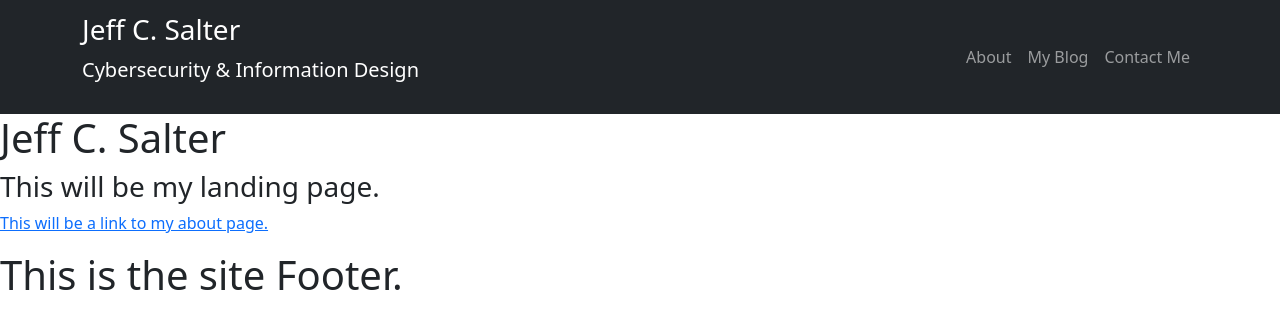
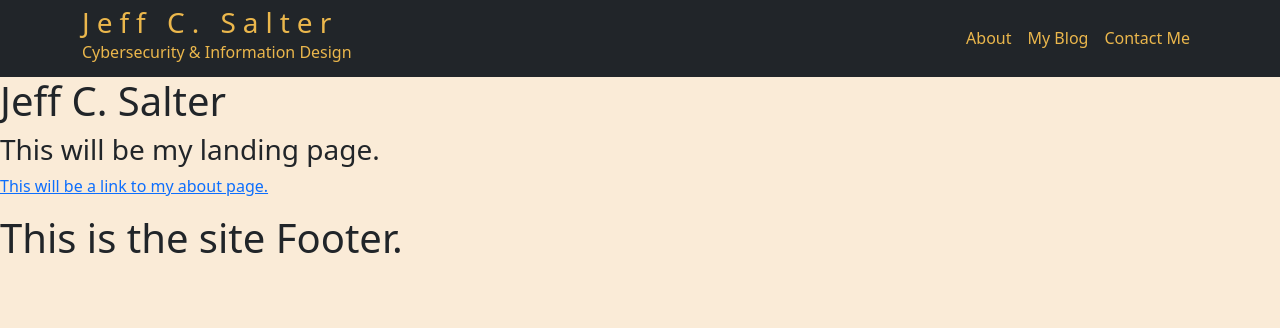
Before and after one commit to Moonraker79/jcs, a Gatsby site: page / in a window 1280 px wide. Built offline with nearby package versions, Linux system fonts and the light colour scheme; Gatsby itself is replaced by a stand-in of ours.

Commit message:
header edits

```diff
--- a/src/components/Header.js
+++ b/src/components/Header.js
@@ -2,15 +2,15 @@ import React from 'react'
 import { Link } from 'gatsby'
 import { Container, Nav, Navbar } from 'react-bootstrap'
 import NavbarCollapse from 'react-bootstrap/esm/NavbarCollapse'
-
+import { siteTitle, siteDescription } from './css/header.module.css'
 const Header = () => {
   return (
     <header>
         <Navbar expand='md' bg='dark' variant="dark">
           <Container>
           <Navbar.Brand>
-            <h3>Jeff C. Salter</h3>
-            <p>Cybersecurity & Information Design</p>
+            <h3 className={siteTitle}>Jeff C. Salter</h3>
+            <p className={siteDescription}>Cybersecurity & Information Design</p>
           </Navbar.Brand>
           <Navbar.Toggle aria-controls='basic-navbar-nav' />
           <NavbarCollapse id='basic-navbar-nav'>
--- a/src/components/Layout.js
+++ b/src/components/Layout.js
@@ -2,6 +2,8 @@ import React from 'react'
 import Header from './Header'
 import Footer from './Footer'
 import 'bootstrap/dist/css/bootstrap.min.css';
+import './css/custom.css'
+
 
 const Layout = ({children}) => {
   return (
--- /dev/null
+++ b/src/components/css/custom.css
@@ -0,0 +1,6 @@
+body {
+    background-color: antiquewhite;
+}
+.nav-link {
+    color: #EBB74C;
+}
--- /dev/null
+++ b/src/components/css/header.module.css
@@ -0,0 +1,15 @@
+.siteTitle {
+    color: #EBB74C;
+    font-weight: 300;
+    letter-spacing: .25em;
+    padding: 0;
+    margin-top: -.25em;
+    margin-bottom: 0;
+}
+.siteDescription {
+    color: #EBB74C;
+    font-weight: 300;
+    font-size: .8em;
+    padding: 0;
+    margin: 0%;
+}
```
